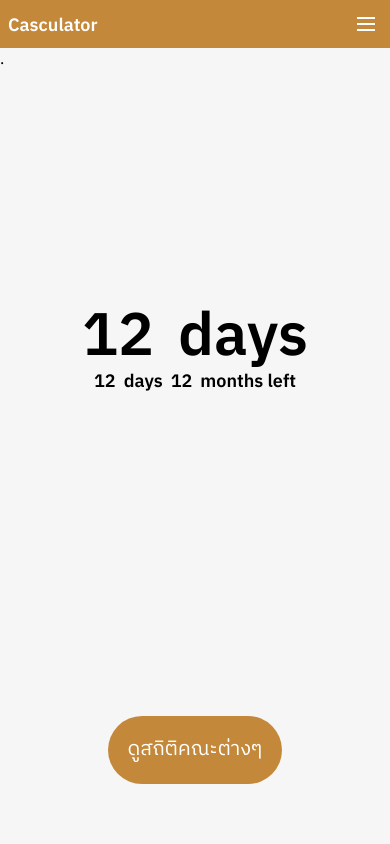
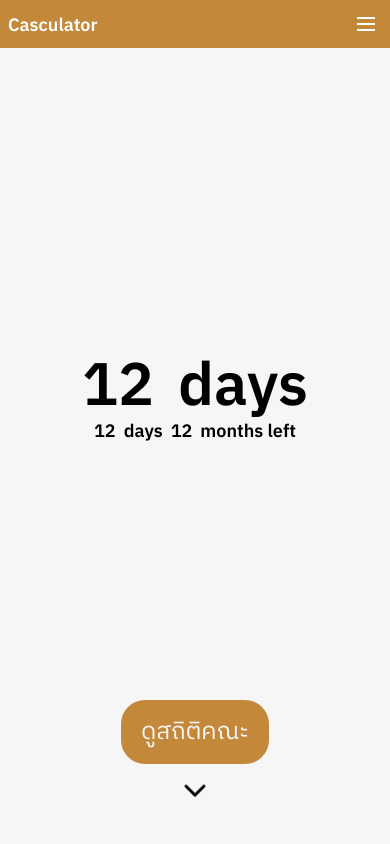
Before and after one commit to msp5382/casculator, a Next.js app: page / in a window 390 px wide. Shown: the top 844 px of the page. Built offline with nearby package versions, Linux system fonts and the light colour scheme.

Commit message:
rewrite index page

```diff
--- a/components/Bars/TailProg.tsx
+++ b/components/Bars/TailProg.tsx
@@ -19,7 +19,7 @@ export default function ProgressBar() {
         <nav aria-label="Progress">
             <ol className="flex items-center">
                 {steps.map((step, stepIdx) => (
-                    <li key={step.name} className={classNames(stepIdx !== steps.length - 1 ? 'pr-8 md:pr-20 sm:pr-14' : '', 'relative')}>
+                    <li key={step.name} className={classNames(stepIdx !== steps.length - 1 ? 'pr-8 lg:pr-20 sm:pr-14' : '', 'relative')}>
                         {step.status === 'complete' ? (
                             <>
                                 <div className="absolute inset-0 flex items-center" aria-hidden="true">
--- a/components/Modal.tsx
+++ b/components/Modal.tsx
@@ -8,7 +8,7 @@ type Props = {
   onClose: MouseEventHandler<HTMLDivElement>,
 }
 
-export default ({ children, w, isShow, header, onClose }: Props) => {
+export default function Modal({ children, w, isShow, header, onClose }: Props) {
   if (isShow) {
     return (
       <>
--- a/components/Nav.tsx
+++ b/components/Nav.tsx
@@ -74,12 +74,6 @@ const Nav = () => {
           </div>
         )}
       </div>
-      <div
-        className="mb-5"
-        style={{ height: hRef.current?.offsetHeight ?? 48 }}
-      >
-        .
-      </div>
     </>
   );
 };
--- a/components/animated/CountDown.animated.tsx
+++ b/components/animated/CountDown.animated.tsx
@@ -11,11 +11,11 @@ const CountDown = () => {
     })
     return (
         <>
-            <div className="flex flex-row md:mt-12 font-bold text-center text-6xl md:text-9xl">
+            <div className="flex flex-row font-bold text-center text-6xl md:text-9xl">
                 <animated.div>{number.to(n => n.toFixed(0))}</animated.div>
                 <div className='ml-6'>day{target > 1 ? "s" : ""}</div>
             </div>
-            <div className="flex flex-row font-bold text-center text-lg  md:text-2xl justify-center">
+            <div className="flex flex-row font-bold text-center text-lg  md:text-3xl justify-center">
                 <animated.div>{number.to(n => n.toFixed(0))}</animated.div>
                 <div className='ml-2 mr-2'>day{target > 1 ? "s" : ""}</div>
                 <animated.div>{number.to(n => n.toFixed(0))}</animated.div>
--- a/pages/index.tsx
+++ b/pages/index.tsx
@@ -13,9 +13,6 @@ const Index = () => {
   const proRef = useRef<null | HTMLDivElement>(null);
   const router = useRouter();
   const { page } = router.query;
-  // const startCountDown = 365;
-  // const target = 10;
-  // const [showCalcButton, setShowCalcButton] = useState(true);
   useEffect(() => {
     setTimeout(() => {
       if (page == 'donate') {
@@ -25,75 +22,48 @@ const Index = () => {
   }, [page])
 
   return (
-    <>
-      <div
-        ref={mainRef}
-        className="w-screen h-screen overflow-scroll flex flex-col"
-      >
-        <div className="fixed w-full z-50 top-0">
+    <div ref={mainRef} className="w-screen h-auto p-0 m-0">
+      <div className="w-full fixed top-0 z-20">
         <Nav />
       </div>
-        <div
-          className="h-screen flex flex-col pt-5"
-        >
-          <div className="hidden lg:flex justify-center mt-16">
-            <ProgressBar></ProgressBar>
+      <div className="w-full h-screen flex flex-col justify-between items-center">
+        <div className="mt-24 hidden lg:flex">
+          <ProgressBar />
         </div>
-
-          <div className="h-screen flex flex-col items-center">
-            <div className="my-auto pb-8">
+        <div className="mt-16 h-[40px] flex lg:hidden" />
+        <div className="flex flex-col items-center flex-center">
           <CountDown />
         </div>
-            <div className="flex justify-center">
+        <div className="flex flex-col items-center">
           <Link href="/view_faculties">
             <a>
-                  <div className="cursor-pointer mb-5 lg:mb-12 rounded-full text-white text-xl p-5 bg-base" >
-                    ดูสถิติคณะต่างๆ
+              <div className="py-4 px-5 text-center text-2xl rounded-3xl text-thin-white bg-base">
+                <h1>
+                  ดูสถิติคณะ
+                </h1>
               </div>
             </a>
           </Link>
-            </div>
-
-            <div
-              onClick={() => {
-                if (mainRef.current) {
+          <div onClick={() => {
+            if (mainRef.current != undefined) {
               if (mainRef.current.offsetWidth > 1024) {
-                    donateRef.current?.scrollIntoView({ behavior: 'smooth', block: 'start' })
+                donateRef.current?.scrollIntoView({ behavior: "smooth" })
               } else {
-                    proRef.current?.scrollIntoView({ behavior: 'smooth', block: 'start' })
+                proRef.current?.scrollIntoView({ behavior: "smooth" })
               }
             }
-              }
-              }
-              className="pb-2 mb-8 flex justify-center"
-            >
-              <div className="animate-bounce">
-                <ion-icon
-                  className="fill-current text-base"
-                  size="large"
-                  name="chevron-down-outline"
-                ></ion-icon>
+          }} className="my-5 animate-bounce">
+            <ion-icon size="large" name="chevron-down-outline"></ion-icon>
           </div>
         </div>
       </div>
+      <div ref={proRef} className="w-full h-screen flex flex-col justify-around items-center lg:hidden">
+        <ProgressBarH />
       </div>
-        <div
-          className="min-h-screen lg:hidden flex items-center pr-3 pl-3 justify-around"
-          style={{ marginTop: -40, paddingTop: 40 }} ref={proRef}>
-          <ProgressBarH></ProgressBarH>
-        </div>
-        <div
-          className="h-screen flex flex-col"
-          style={{ marginTop: -40, paddingTop: 40 }}
-        >
-          <div className="h-screen flex flex-col items-center">
-            <div ref={donateRef} className="my-auto text-lg">
-              ร่วมสนับสนุนพวกเราได้ที่
+      <div ref={donateRef} className="w-full h-screen flex flex-col justify-around items-center">
+        รวมสนับสนุนพวกเราได้ที่
       </div>
     </div>
-        </div>
-      </div>
-    </>
   );
 };
 
--- a/styles/global.css
+++ b/styles/global.css
@@ -25,9 +25,15 @@ input:focus-within ~ label {
   @apply text-base-bg;
 }
 
+*{
+  margin: 0;
+  padding: 0
+}
+
 html,
 body {
   margin: 0;
+  padding: 0
 }
 
 .scrollbar-hide {
```
Lines whose indentation alone changed are shown as unchanged.
